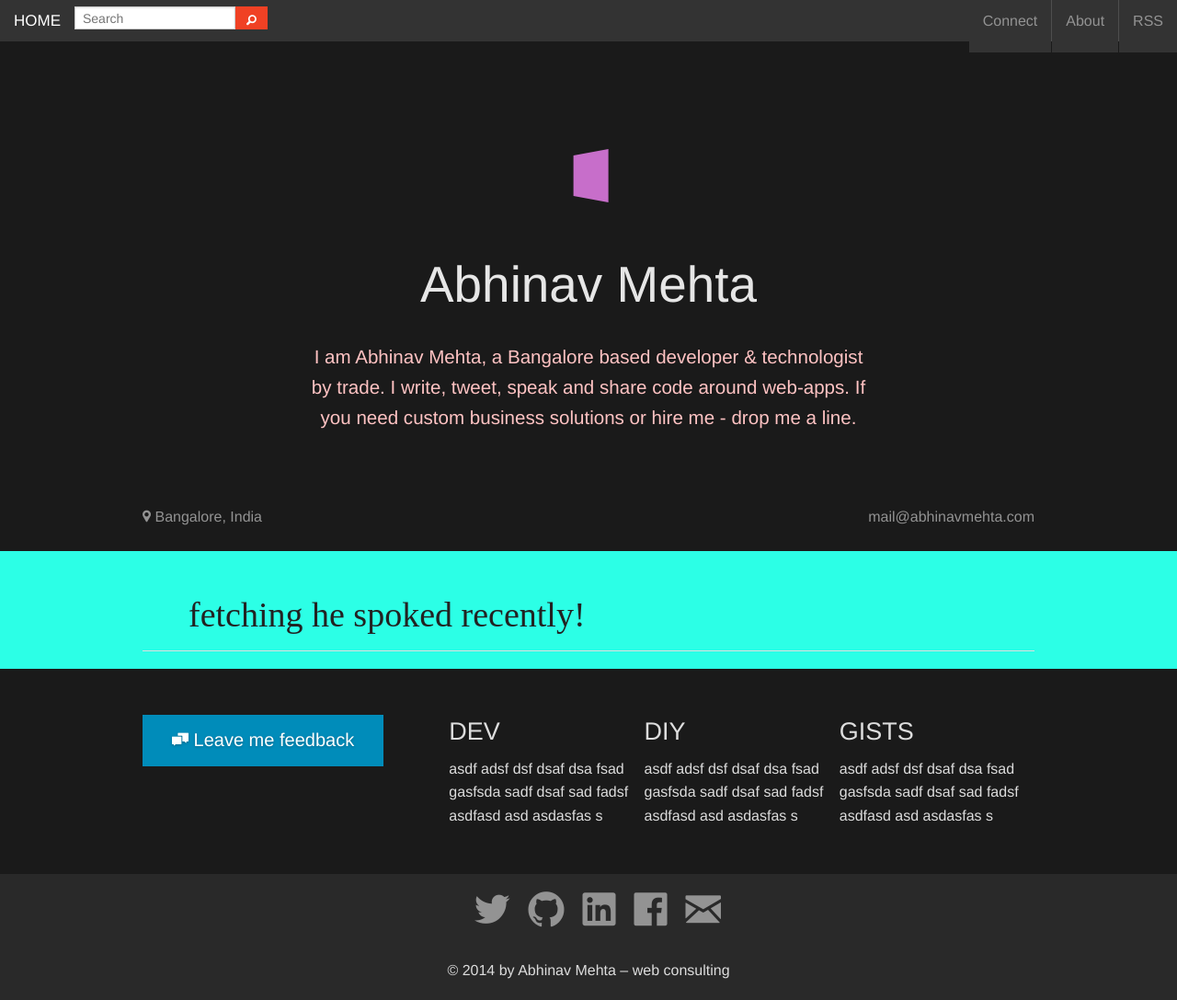
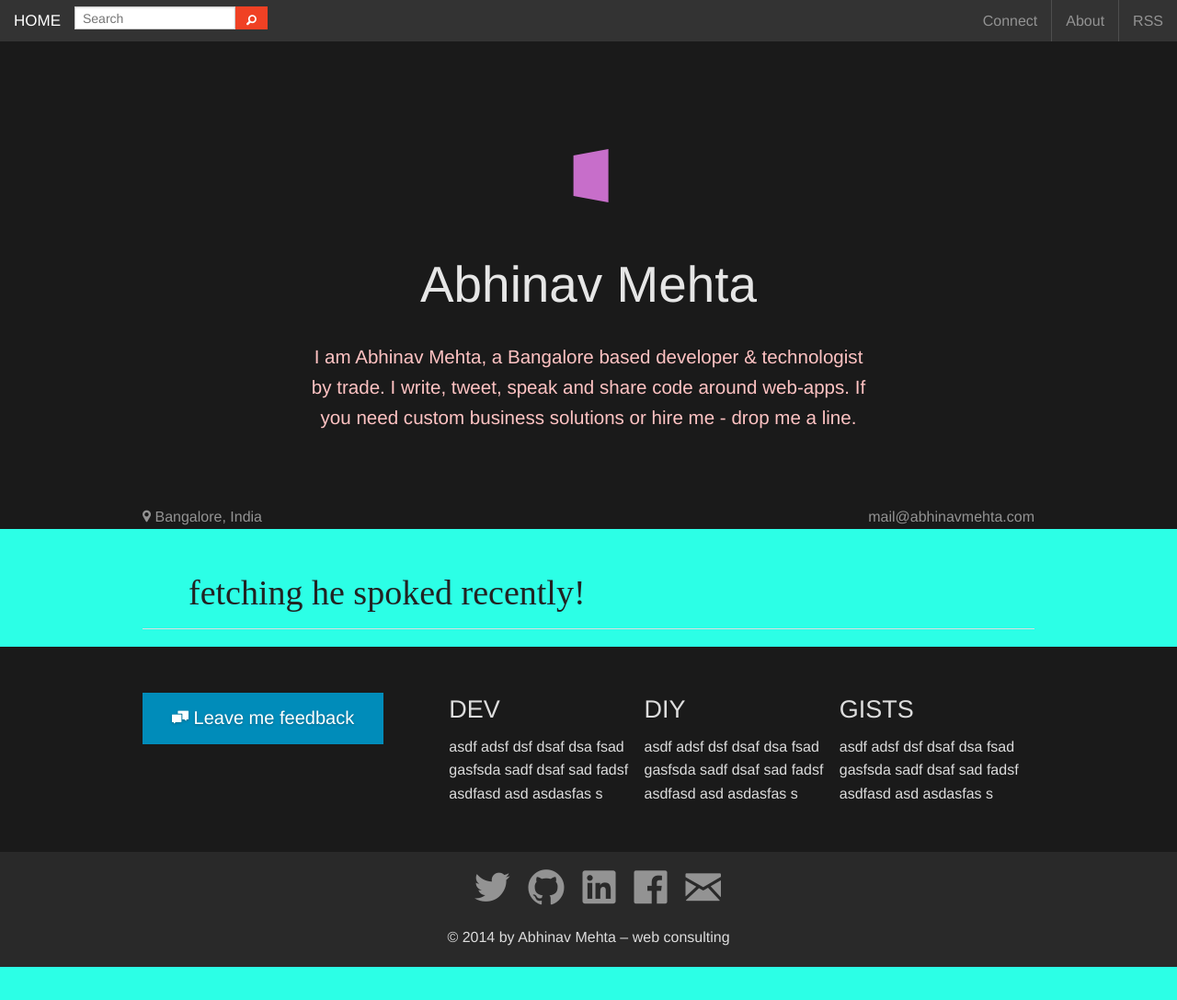
Before and after one commit to mehta/mehta.github.io, a Jekyll site: the page built from index.html, in a window 1280 px wide. Shown: the whole page at 92% size. Built offline with Jekyll 4.4.1, drawn with Linux system fonts in a browser that asks for light colours; the list of posts is cut into pages by our own code; after the commit the page ends 1051 px from its top, so only the background shows below that.

Commit message:
fixed: minor css on #personal-info at index-page

```diff
--- a/assets/css/index.css
+++ b/assets/css/index.css
@@ -11,7 +11,6 @@
 #personal-info li, li a {
   color: #939393;
   display: inline-block;
-  margin-bottom: 12px;
   -webkit-font-smoothing: antialiased;
 }
 
```
